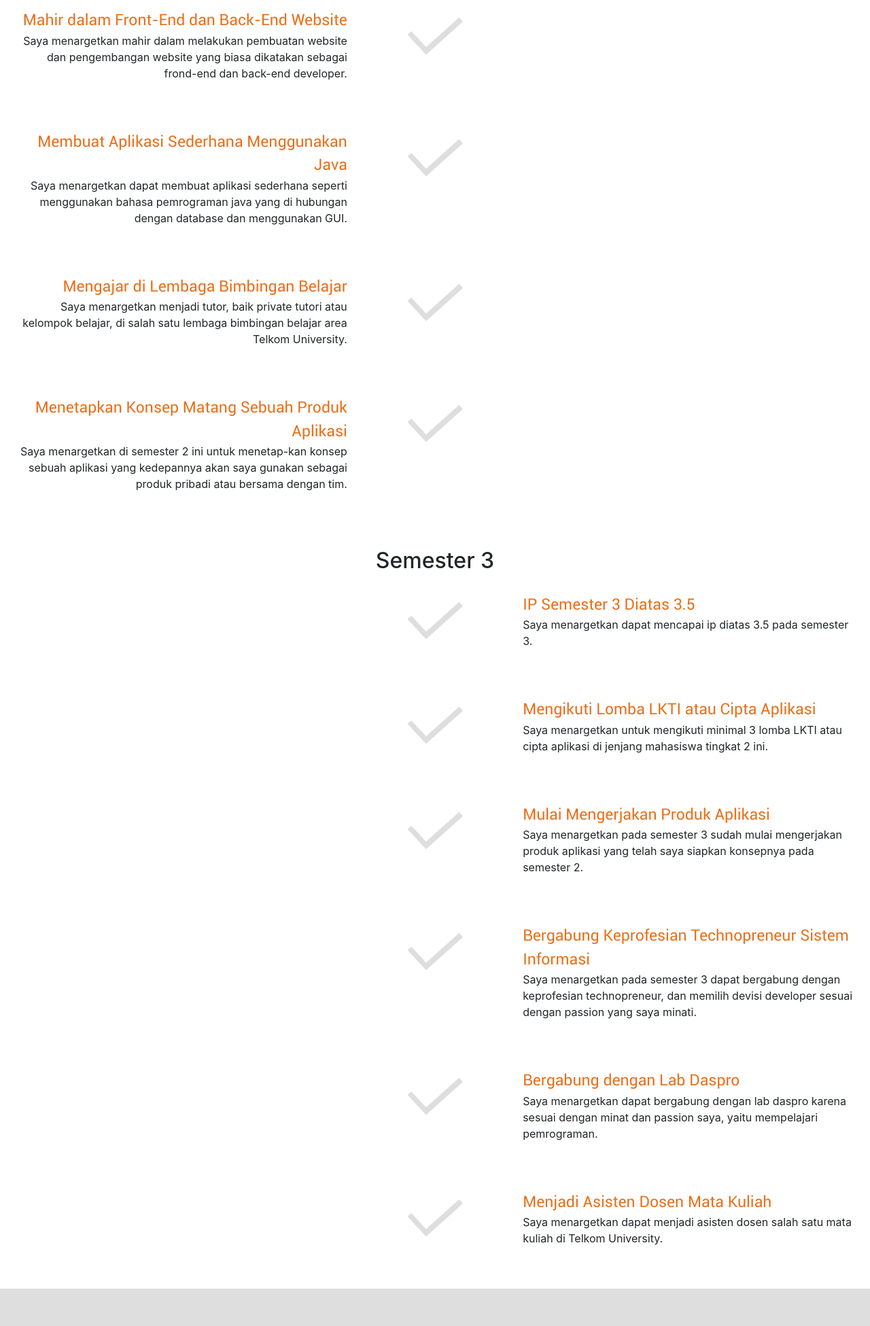
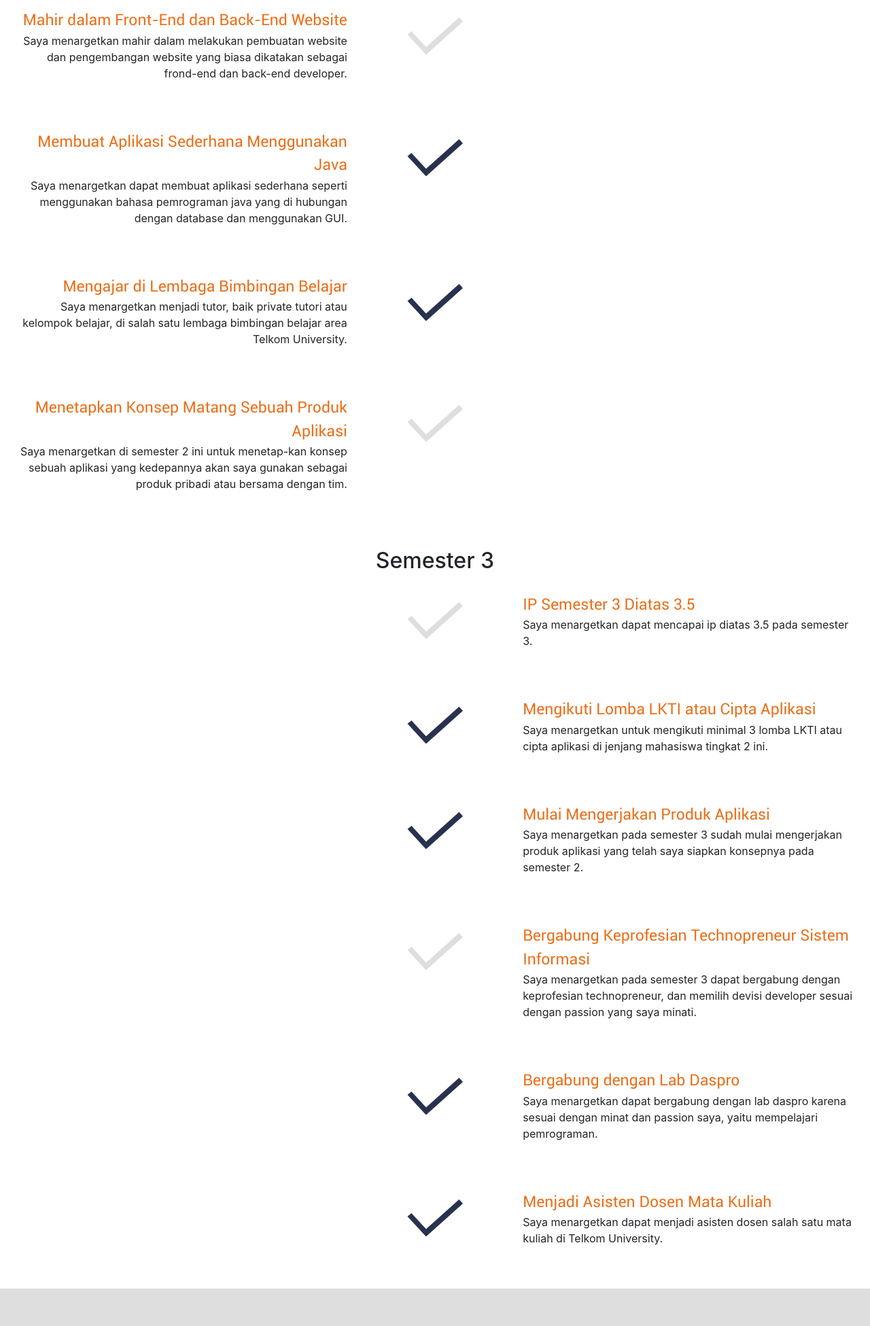
Before and after one commit to zasiem/erzagoalsetting.github.io, a plain HTML site: page 2018.html in a window 1280 px wide. Shown: the part 609-2560 px from the top of the page at 68% size. Drawn offline with Linux system fonts and the light colour scheme; a web font is replaced by a local one.

Commit message:
Update 2018.html

```diff
--- a/2018.html
+++ b/2018.html
@@ -53,7 +53,7 @@
 	    		</div>
 	    		<div class="col-sm-2">
 	    			<center>
-	    			<img src="images/unclear.png" class="clear">
+	    			<img src="images/clear.png" class="clear">
 	    			</center>
 	    		</div>
 	    		<div class="col-sm-5"></div>
@@ -113,7 +113,7 @@
 	    		</div>
 	    		<div class="col-sm-2">
 	    			<center>
-	    			<img src="images/unclear.png" class="clear">
+	    			<img src="images/clear.png" class="clear">
 	    			</center>
 	    		</div>
 	    		<div class="col-sm-5"></div>
@@ -133,7 +133,7 @@
 	    		</div>
 	    		<div class="col-sm-2">
 	    			<center>
-	    			<img src="images/unclear.png" class="clear">
+	    			<img src="images/clear.png" class="clear">
 	    			</center>
 	    		</div>
 	    		<div class="col-sm-5"></div>
@@ -187,7 +187,7 @@
 				<div class="col-sm-5"></div>
 				<div class="col-sm-2">
 	    			<center>
-	    			<img src="images/unclear.png" class="clear">
+	    			<img src="images/clear.png" class="clear">
 	    			</center>
 	    		</div>
 	   		 	<div class="col-sm-5">
@@ -207,7 +207,7 @@
 				<div class="col-sm-5"></div>
 				<div class="col-sm-2">
 	    			<center>
-	    			<img src="images/unclear.png" class="clear">
+	    			<img src="images/clear.png" class="clear">
 	    			</center>
 	    		</div>
 	   		 	<div class="col-sm-5">
@@ -247,7 +247,7 @@
 				<div class="col-sm-5"></div>
 				<div class="col-sm-2">
 	    			<center>
-	    			<img src="images/unclear.png" class="clear">
+	    			<img src="images/clear.png" class="clear">
 	    			</center>
 	    		</div>
 	   		 	<div class="col-sm-5">
@@ -267,7 +267,7 @@
 				<div class="col-sm-5"></div>
 				<div class="col-sm-2">
 	    			<center>
-	    			<img src="images/unclear.png" class="clear">
+	    			<img src="images/clear.png" class="clear">
 	    			</center>
 	    		</div>
 	   		 	<div class="col-sm-5">
```
